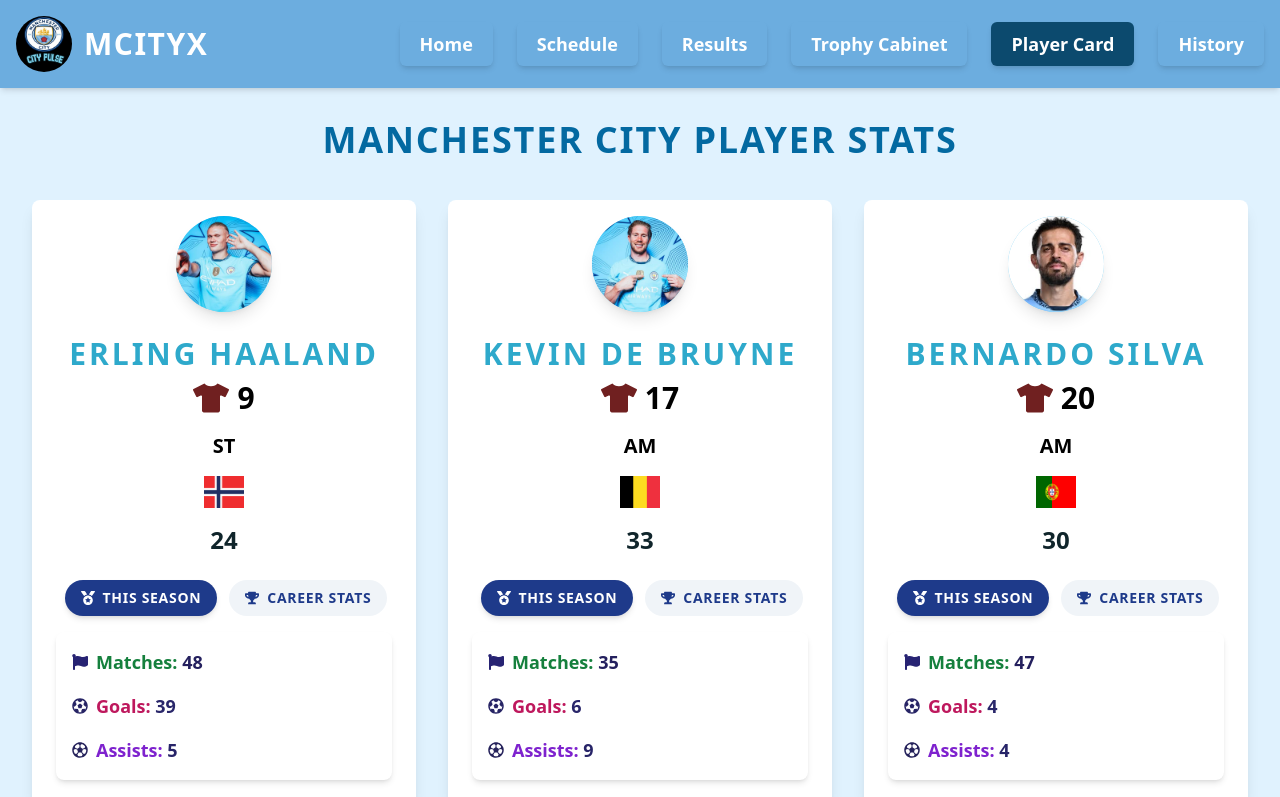
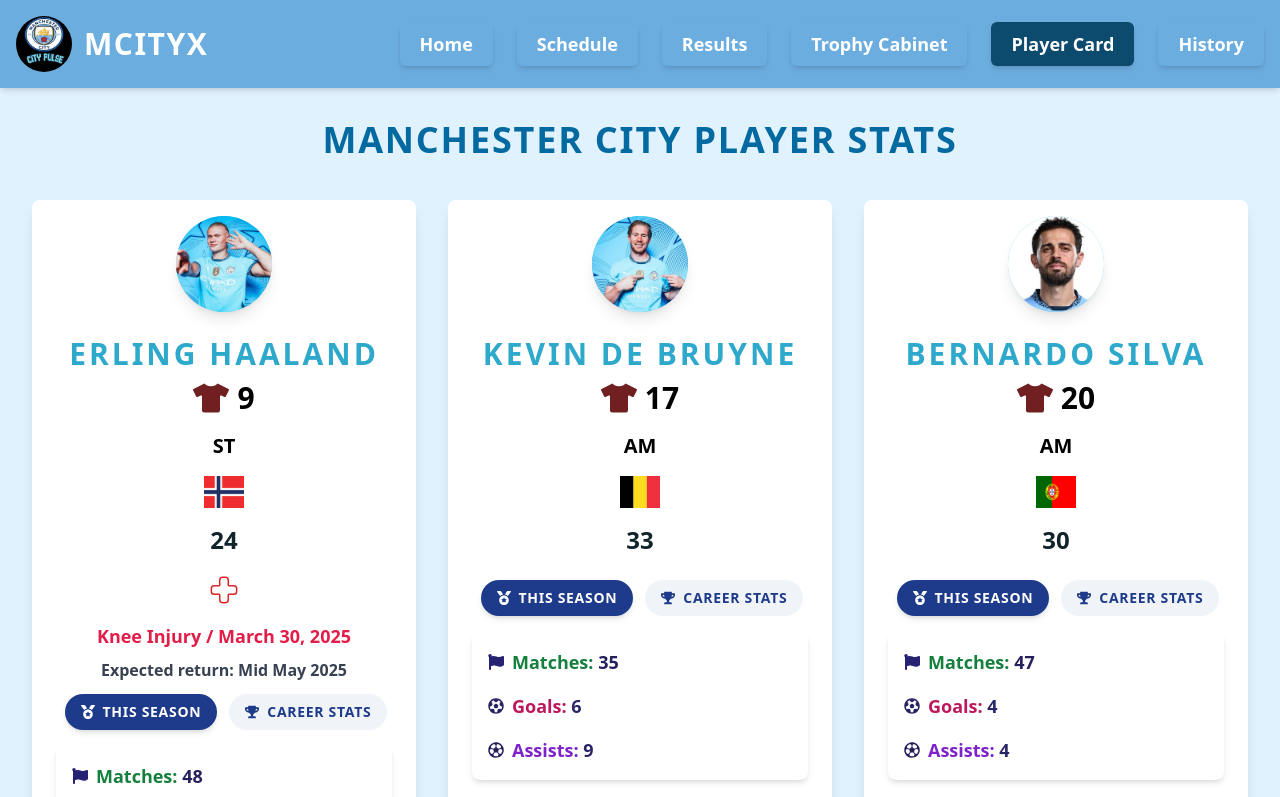
Before and after one commit to smokeyshawn18/CityPulse, a React (Vite) app: page /Player-Card in a window 1280 px wide. Shown: the top 797 px of the page. Built offline with nearby package versions, Linux system fonts and the light colour scheme.

Commit message:
updated schedule

```diff
--- a/src/pages/PlayerSection.jsx
+++ b/src/pages/PlayerSection.jsx
@@ -56,6 +56,13 @@
       assists: 5,
       appearances: 48,
     },
+    injured: true,
+    injuryDetails: {
+      tm: "March 30, 2025",
+      type: "Knee Injury",
+      recoveryTime: "Mid May 2025",
+    },
+    injuryIcon: FaHospital,
   },
 
   {
--- a/src/pages/Schedule.jsx
+++ b/src/pages/Schedule.jsx
@@ -1,7 +1,7 @@
 import React, { useState, useEffect } from "react";
 import { Calendar, Clock, Loader2 } from "lucide-react";
 import mcity from "../assets/images/logo.svg";
-import Bou from "../assets/images/bour.webp";
+import NottinghamForest from "../assets/images/not.png";
 import Fa from "../assets/images/fa.jpg";
 
 const Schedule = () => {
@@ -29,27 +29,16 @@
               id: "99901",
               homeTeam: { name: "Man City", crest: mcity },
               awayTeam: {
-                name: "Bournemouth",
-                crest: Bou,
+                name: "Not. Forest",
+                crest: NottinghamForest,
               },
               competition: {
-                name: "Qf - FA Cup",
+                name: "Semi Final - FA Cup",
                 emblem: Fa,
               },
-              utcDate: "2025-03-29T15:00:00Z",
+              utcDate: "2025-04-26T14:00:00Z",
               status: "TIMED",
             },
-            // {
-            //   id: "99902",
-            //   homeTeam: { name: "Chelsea", crest: "/path-to-chelsea-logo.png" },
-            //   awayTeam: { name: "Man City", crest: "/path-to-city-logo.png" },
-            //   competition: {
-            //     name: "Premier League",
-            //     emblem: "/path-to-pl-logo.png",
-            //   },
-            //   utcDate: "2024-09-05T18:30:00Z",
-            //   status: "TIMED",
-            // },
           ];
 
           // Combine both API and manually added matches
```
